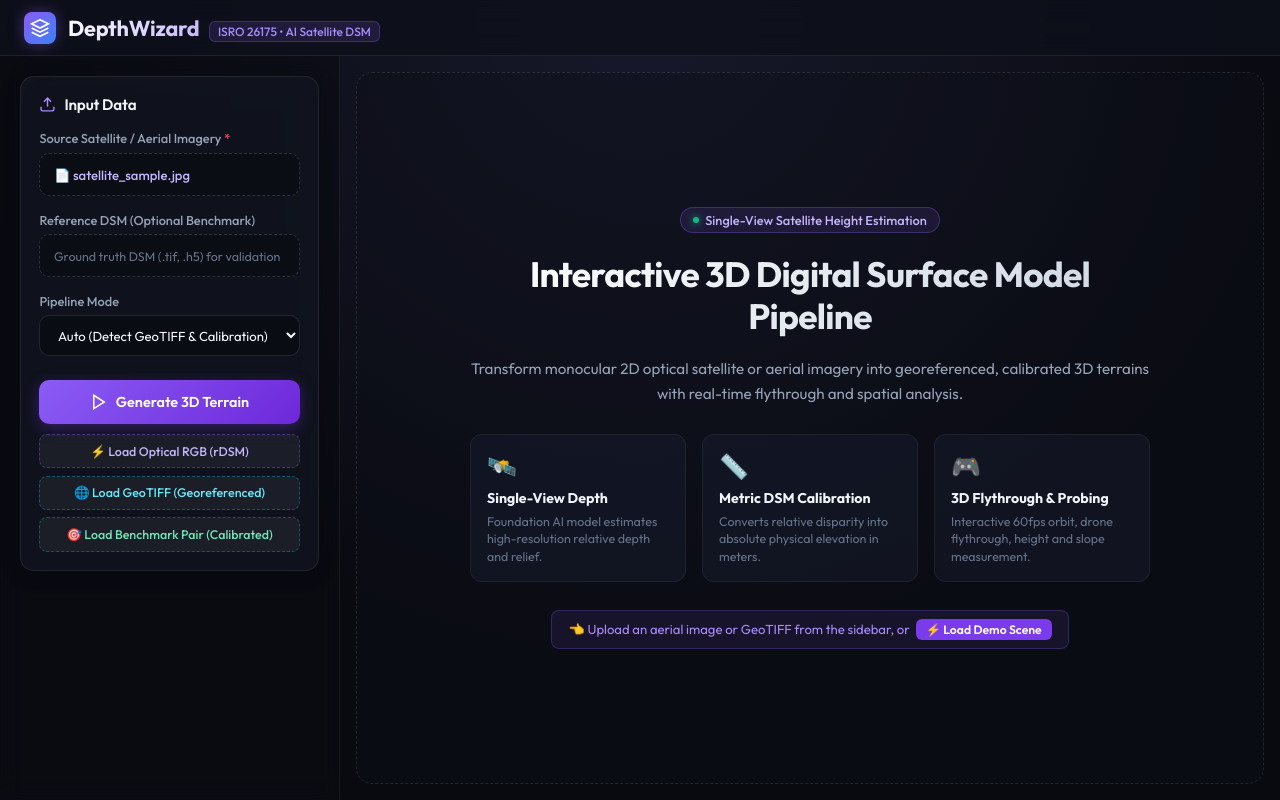
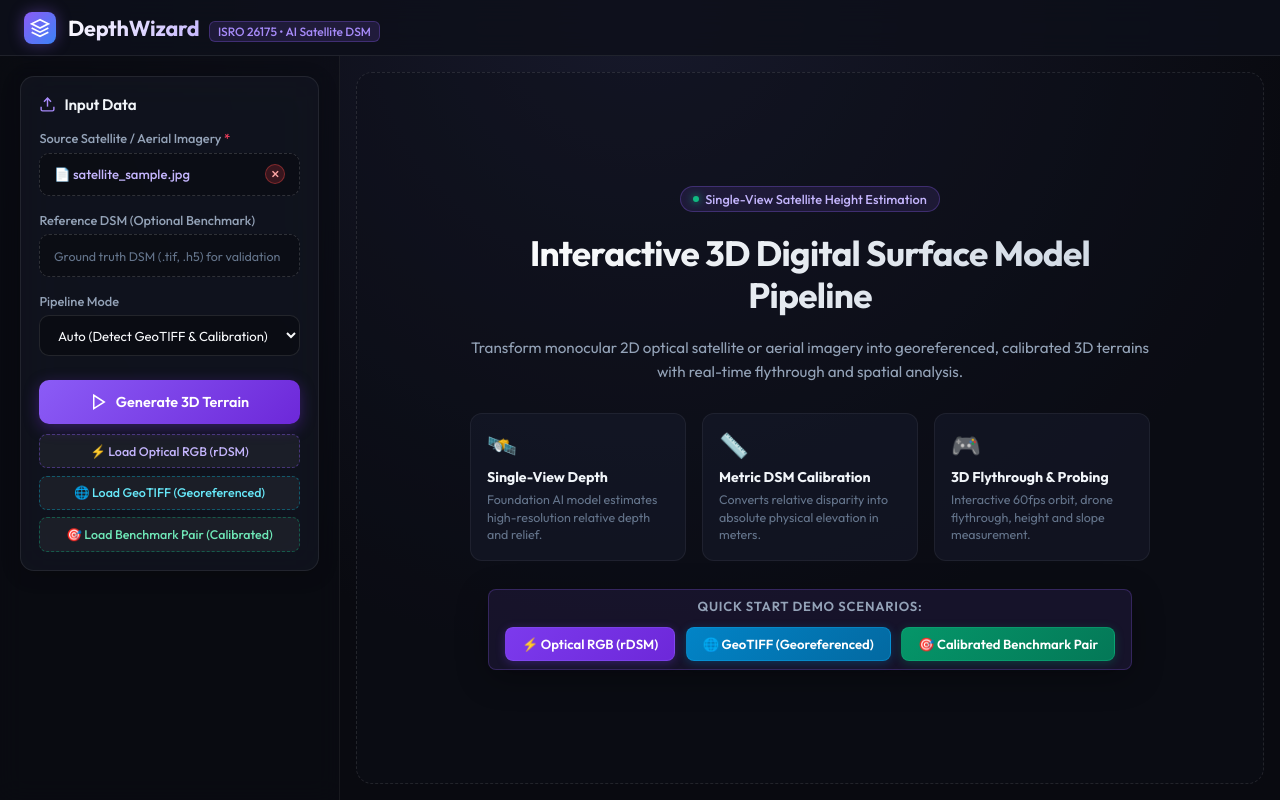
Before and after one commit to Ibtesam1901/Depth-Wizard---MVP, a React (Vite) app in the folder frontend/: page / in a window 1280 px wide. Both pictures are taken after a click on the button "⚡ Load Optical RGB (rDSM)". Built offline with nearby package versions, Linux system fonts and the light colour scheme.

Commit message:
fix: resolve diff map shape, nodata handling, and enhance UI/UX with 3D probing, wireframe and camera controls

```diff
--- a/frontend/src/App.css
+++ b/frontend/src/App.css
@@ -298,10 +298,45 @@
   white-space: nowrap;
 }
 
+.file-selected-row {
+  display: flex;
+  align-items: center;
+  justify-content: space-between;
+  width: 100%;
+}
+
 .file-name {
   font-size: 0.82rem;
   color: #c4b5fd;
   font-weight: 500;
+  overflow: hidden;
+  text-overflow: ellipsis;
+  white-space: nowrap;
+}
+
+.clear-file-btn {
+  background: rgba(239, 68, 68, 0.2);
+  color: #fca5a5;
+  border: 1px solid rgba(239, 68, 68, 0.4);
+  border-radius: 50%;
+  width: 20px;
+  height: 20px;
+  display: inline-flex;
+  align-items: center;
+  justify-content: center;
+  font-size: 0.65rem;
+  font-weight: bold;
+  cursor: pointer;
+  margin-left: 6px;
+  transition: all 0.2s ease;
+  flex-shrink: 0;
+  z-index: 5;
+}
+
+.clear-file-btn:hover {
+  background: #ef4444;
+  color: #ffffff;
+  transform: scale(1.15);
 }
 
 .file-placeholder {
@@ -429,23 +464,101 @@
   color: #ffffff;
 }
 
+.upload-prompt-badge {
+  display: flex;
+  flex-direction: column;
+  align-items: center;
+  gap: 0.85rem;
+  margin-top: 1.75rem;
+  background: rgba(0, 0, 0, 0.4);
+  padding: 1.25rem 2rem;
+  border-radius: 14px;
+  border: 1px solid rgba(255, 255, 255, 0.08);
+  box-shadow: 0 8px 32px rgba(0, 0, 0, 0.3);
+}
+
+.upload-prompt-badge span {
+  font-size: 0.82rem;
+  color: var(--text-muted);
+  text-transform: uppercase;
+  letter-spacing: 0.06em;
+  font-weight: 600;
+}
+
+.hero-btn-group {
+  display: flex;
+  flex-wrap: wrap;
+  justify-content: center;
+  gap: 0.65rem;
+}
+
 .hero-sample-btn {
-  background: #7c3aed;
+  background: linear-gradient(135deg, #7c3aed 0%, #6d28d9 100%);
   color: #ffffff;
-  border: none;
-  padding: 3px 10px;
-  border-radius: 6px;
-  font-size: 0.76rem;
+  border: 1px solid rgba(139, 92, 246, 0.4);
+  padding: 8px 16px;
+  border-radius: 8px;
+  font-size: 0.82rem;
   font-weight: 600;
   font-family: inherit;
   cursor: pointer;
-  margin-left: 6px;
-  transition: all 0.2s;
+  transition: all 0.2s ease;
+  box-shadow: 0 2px 10px rgba(124, 58, 237, 0.3);
 }
 
 .hero-sample-btn:hover {
-  background: #6d28d9;
-  transform: scale(1.05);
+  transform: translateY(-2px);
+  box-shadow: 0 6px 18px rgba(124, 58, 237, 0.5);
+  filter: brightness(1.1);
+}
+
+.hero-sample-btn.geotiff {
+  background: linear-gradient(135deg, #0284c7 0%, #0369a1 100%);
+  border-color: rgba(14, 165, 233, 0.4);
+  box-shadow: 0 2px 10px rgba(2, 132, 199, 0.3);
+}
+
+.hero-sample-btn.geotiff:hover {
+  box-shadow: 0 6px 18px rgba(2, 132, 199, 0.5);
+}
+
+.hero-sample-btn.benchmark {
+  background: linear-gradient(135deg, #059669 0%, #047857 100%);
+  border-color: rgba(16, 185, 129, 0.4);
+  box-shadow: 0 2px 10px rgba(5, 150, 105, 0.3);
+}
+
+.hero-sample-btn.benchmark:hover {
+  box-shadow: 0 6px 18px rgba(5, 150, 105, 0.5);
+}
+
+.measurement-3d-tag {
+  background: rgba(15, 23, 42, 0.92);
+  backdrop-filter: blur(10px);
+  border: 1px solid rgba(245, 158, 11, 0.6);
+  border-radius: 8px;
+  padding: 6px 12px;
+  color: #ffffff;
+  display: flex;
+  flex-direction: column;
+  gap: 2px;
+  box-shadow: 0 8px 24px rgba(0, 0, 0, 0.7), 0 0 15px rgba(245, 158, 11, 0.35);
+  pointer-events: none;
+  white-space: nowrap;
+}
+
+.tag-badge {
+  font-size: 0.65rem;
+  font-weight: 700;
+  text-transform: uppercase;
+  letter-spacing: 0.05em;
+  color: #fbbf24;
+}
+
+.tag-val {
+  font-size: 0.88rem;
+  font-weight: 700;
+  color: #f8fafc;
 }
 
 /* Sidebar Metrics */
--- a/frontend/src/App.jsx
+++ b/frontend/src/App.jsx
@@ -14,6 +14,8 @@ function App() {
   const [textureMode, setTextureMode] = useState('rgb')
   const [layoutMode, setLayoutMode] = useState('split') // 'split' | '3d' | '2d'
   const [lightbox, setLightbox] = useState(null) // { title, src }
+  const [wireframe, setWireframe] = useState(false)
+  const [resetTrigger, setResetTrigger] = useState(0)
 
   const handleUpload = async (e) => {
     e.preventDefault()
@@ -227,7 +229,15 @@ function App() {
                   />
                   <div className="file-display">
                     {file ? (
-                      <span className="file-name" title={file.name}>📄 {file.name}</span>
+                      <div className="file-selected-row">
+                        <span className="file-name" title={file.name}>📄 {file.name}</span>
+                        <button
+                          type="button"
+                          className="clear-file-btn"
+                          onClick={(e) => { e.preventDefault(); e.stopPropagation(); setFile(null); }}
+                          title="Remove file"
+                        >✕</button>
+                      </div>
                     ) : (
                       <span className="file-placeholder">Choose image or GeoTIFF (.tif, .png, .jpg)</span>
                     )}
@@ -246,7 +256,15 @@ function App() {
                   />
                   <div className="file-display">
                     {referenceFile ? (
-                      <span className="file-name" title={referenceFile.name}>📊 {referenceFile.name}</span>
+                      <div className="file-selected-row">
+                        <span className="file-name" title={referenceFile.name}>📊 {referenceFile.name}</span>
+                        <button
+                          type="button"
+                          className="clear-file-btn"
+                          onClick={(e) => { e.preventDefault(); e.stopPropagation(); setReferenceFile(null); }}
+                          title="Remove reference file"
+                        >✕</button>
+                      </div>
                     ) : (
                       <span className="file-placeholder">Ground truth DSM (.tif, .h5) for validation</span>
                     )}
@@ -473,6 +491,20 @@ function App() {
                       >
                         Measure Slope
                       </button>
+                      <button
+                        className={`tool-btn ${wireframe ? 'active' : ''}`}
+                        onClick={() => setWireframe(!wireframe)}
+                        title="Toggle 3D Wireframe Mesh"
+                      >
+                        📐 Wireframe
+                      </button>
+                      <button
+                        className="tool-btn"
+                        onClick={() => setResetTrigger(prev => prev + 1)}
+                        title="Reset 3D camera to default position"
+                      >
+                        🔄 Reset View
+                      </button>
                     </div>
 
                     <div className="toolbar-divider"></div>
@@ -499,6 +531,8 @@ function App() {
                         mode={viewerMode}
                         dsmType={result.dsm_type}
                         rangeElev={result.range_elev}
+                        wireframe={wireframe}
+                        resetTrigger={resetTrigger}
                       />
                     </Canvas>
 
@@ -592,10 +626,18 @@ function App() {
                 </div>
 
                 <div className="upload-prompt-badge">
-                  <span>👈 Upload an aerial image or GeoTIFF from the sidebar, or</span>
-                  <button type="button" className="hero-sample-btn" onClick={loadSample}>
-                    ⚡ Load Demo Scene
-                  </button>
+                  <span>Quick Start Demo Scenarios:</span>
+                  <div className="hero-btn-group">
+                    <button type="button" className="hero-sample-btn" onClick={loadSample} title="Load standard optical image for Relative DSM">
+                      ⚡ Optical RGB (rDSM)
+                    </button>
+                    <button type="button" className="hero-sample-btn geotiff" onClick={loadGeoTIFFSample} title="Load georeferenced GeoTIFF for Absolute Metric DSM">
+                      🌐 GeoTIFF (Georeferenced)
+                    </button>
+                    <button type="button" className="hero-sample-btn benchmark" onClick={loadBenchmarkSample} title="Load GAMUS Washington D.C. urban dataset with ground-truth DEM">
+                      🎯 Calibrated Benchmark Pair
+                    </button>
+                  </div>
                 </div>
               </div>
             </div>
--- a/frontend/src/TerrainViewer.jsx
+++ b/frontend/src/TerrainViewer.jsx
@@ -10,7 +10,9 @@ export default function TerrainViewer({
   textureBase64,
   mode = 'orbit', // 'orbit', 'first_person', 'fly', 'measure_height', 'measure_slope'
   dsmType = 'relative',
-  rangeElev = null
+  rangeElev = null,
+  wireframe = false,
+  resetTrigger = 0
 }) {
   const meshRef = useRef()
   const geometryRef = useRef()
@@ -40,8 +42,8 @@ export default function TerrainViewer({
 
     for (let i = 0; i < positions.length / 3; i++) {
       const h = heightData[i] || 0
-      // Scale height relative to the terrain width for a decent visual aspect ratio
-      const zScale = 0.2 * width
+      // Scale height relative to the terrain width for an aesthetically balanced relief
+      const zScale = 0.22 * width
       positions[i * 3 + 2] = ((h - minH) / range) * zScale
     }
 
@@ -49,7 +51,19 @@ export default function TerrainViewer({
     geometryRef.current.attributes.position.needsUpdate = true
   }, [heightData, width, height])
 
-  // 3. Flythrough Animation
+  // 3. Reset Camera Trigger
+  useEffect(() => {
+    if (resetTrigger > 0) {
+      camera.position.set(0, width * 0.7, width * 0.9)
+      camera.lookAt(0, 0, 0)
+      if (controlsRef.current) {
+        controlsRef.current.target.set(0, 0, 0)
+        controlsRef.current.update()
+      }
+    }
+  }, [resetTrigger, camera, width])
+
+  // 4. Flythrough & Camera Animation
   useFrame((state, delta) => {
     if (mode === 'fly') {
       if (controlsRef.current) controlsRef.current.enabled = false
@@ -58,17 +72,19 @@ export default function TerrainViewer({
 
       const radius = Math.max(width, height) * 0.8
       camera.position.x = Math.sin(flyProgress.current) * radius
-      camera.position.y = radius * 0.3
+      camera.position.y = radius * 0.35
       camera.position.z = Math.cos(flyProgress.current) * radius
       camera.lookAt(0, 0, 0)
     } else if (mode === 'first_person') {
-      // FlyControls handles movement internally
+      // FlyControls handles movement
+    } else if (mode === 'measure_height' || mode === 'measure_slope') {
+      if (controlsRef.current) controlsRef.current.enabled = false
     } else {
       if (controlsRef.current) controlsRef.current.enabled = true
     }
   })
 
-  // 4. Raycasting for Measurement
+  // 5. Raycasting for Structure & Terrain Measurement
   const handlePointerDown = (e) => {
     if (mode !== 'measure_height' && mode !== 'measure_slope') return
     e.stopPropagation()
@@ -82,39 +98,62 @@ export default function TerrainViewer({
       const dX = p2.x - p1.x
       const dY = p2.y - p1.y
       const dZ = p2.z - p1.z
-      const dist2D = Math.sqrt(dX*dX + dZ*dZ) // XZ is the ground plane
+      const dist2D = Math.sqrt(dX * dX + dZ * dZ)
+
+      const zScale = 0.22 * width
+      const actualRange = (rangeElev !== null && rangeElev !== undefined && rangeElev > 0)
+        ? rangeElev
+        : (Math.max(...heightData) - Math.min(...heightData) || 1.0)
+      const realHeightDiff = (Math.abs(dY) / zScale) * actualRange
+      const unit = dsmType === 'metric' ? 'm' : 'units'
 
       if (mode === 'measure_height') {
-        const zScale = 0.2 * width
-        const actualRange = rangeElev !== null && rangeElev !== undefined ? rangeElev : (Math.max(...heightData) - Math.min(...heightData) || 1.0)
-        const realHeightDiff = (Math.abs(dY) / zScale) * actualRange
-        const unit = dsmType === 'metric' ? 'm' : 'units'
-        setMeasurement(`Height Diff: ${realHeightDiff.toFixed(2)} ${unit}`)
+        setMeasurement({
+          text: `Height Difference: ${realHeightDiff.toFixed(2)} ${unit}`,
+          p1,
+          p2
+        })
       } else {
         const slope = Math.atan2(Math.abs(dY), dist2D) * (180 / Math.PI)
-        setMeasurement(`Slope: ${slope.toFixed(1)}°`)
+        setMeasurement({
+          text: `Slope: ${slope.toFixed(1)}° (${realHeightDiff.toFixed(1)} ${unit} rise / ${dist2D.toFixed(1)} run)`,
+          p1,
+          p2
+        })
       }
       setPoints([p1, p2])
 
       setTimeout(() => {
         setPoints([])
         setMeasurement(null)
-      }, 4000)
+      }, 6000)
     } else {
       setPoints([point])
       setMeasurement(null)
     }
   }
 
+  const linePositions = useMemo(() => {
+    if (points.length !== 2) return null
+    return new Float32Array([
+      points[0].x, points[0].y, points[0].z,
+      points[1].x, points[1].y, points[1].z
+    ])
+  }, [points])
+
   return (
     <group>
       {mode === 'first_person' ? (
-        <FlyControls movementSpeed={width * 0.5} rollSpeed={0.5} dragToLook={true} />
+        <FlyControls movementSpeed={width * 0.6} rollSpeed={0.5} dragToLook={true} />
       ) : (
-        <OrbitControls ref={controlsRef} />
+        <OrbitControls ref={controlsRef} makeDefault enableDamping dampingFactor={0.05} />
       )}
-      <ambientLight intensity={0.6} />
-      <directionalLight position={[10, 20, 10]} intensity={1.5} />
+
+      {/* Dynamic Lighting Rig for Rich Topographic Relief */}
+      <ambientLight intensity={0.5} />
+      <hemisphereLight intensity={0.4} groundColor="#0f172a" />
+      <directionalLight position={[20, 40, 20]} intensity={1.4} castShadow />
+      <directionalLight position={[-20, 30, -20]} intensity={0.5} />
 
       <mesh
         ref={meshRef}
@@ -126,24 +165,49 @@ export default function TerrainViewer({
           args={[width, height, width - 1, height - 1]}
         />
         {texture ? (
-          <meshStandardMaterial map={texture} wireframe={false} side={THREE.DoubleSide} />
+          <meshStandardMaterial
+            map={texture}
+            wireframe={wireframe}
+            roughness={0.7}
+            metalness={0.05}
+            side={THREE.DoubleSide}
+          />
         ) : (
-          <meshStandardMaterial color="#4CAF50" wireframe={true} side={THREE.DoubleSide} />
+          <meshStandardMaterial
+            color="#3b82f6"
+            wireframe={true}
+            side={THREE.DoubleSide}
+          />
         )}
       </mesh>
 
-      {/* Measurement Markers */}
+      {/* Interactive 3D Measurement Visuals */}
       {points.map((p, i) => (
-        <mesh key={i} position={[p.x, p.y, p.z]}>
-          <sphereGeometry args={[2, 16, 16]} />
-          <meshBasicMaterial color="red" />
+        <mesh key={i} position={[p.x, p.y + 0.5, p.z]}>
+          <sphereGeometry args={[Math.max(1.2, width * 0.012), 16, 16]} />
+          <meshBasicMaterial color={i === 0 ? "#10b981" : "#ef4444"} />
         </mesh>
       ))}
 
+      {linePositions && (
+        <line>
+          <bufferGeometry>
+            <bufferAttribute
+              attach="attributes-position"
+              count={2}
+              array={linePositions}
+              itemSize={3}
+            />
+          </bufferGeometry>
+          <lineBasicMaterial color="#fbbf24" linewidth={3} />
+        </line>
+      )}
+
       {measurement && points.length === 2 && (
-        <Html position={[points[1].x, points[1].y, points[1].z]} center>
-          <div style={{ background: 'rgba(0,0,0,0.8)', color: 'white', padding: '4px 8px', borderRadius: '4px', whiteSpace: 'nowrap', marginTop: '-20px' }}>
-            {measurement}
+        <Html position={[points[1].x, points[1].y + 4, points[1].z]} center distanceFactor={180}>
+          <div className="measurement-3d-tag">
+            <span className="tag-badge">📐 Measurement</span>
+            <span className="tag-val">{measurement.text}</span>
           </div>
         </Html>
       )}
```
Also changed, not shown: 2 other files (tests, documents, lock files or other folders).
